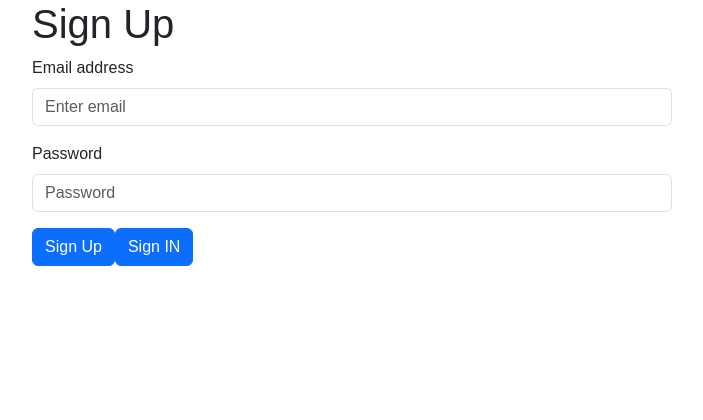
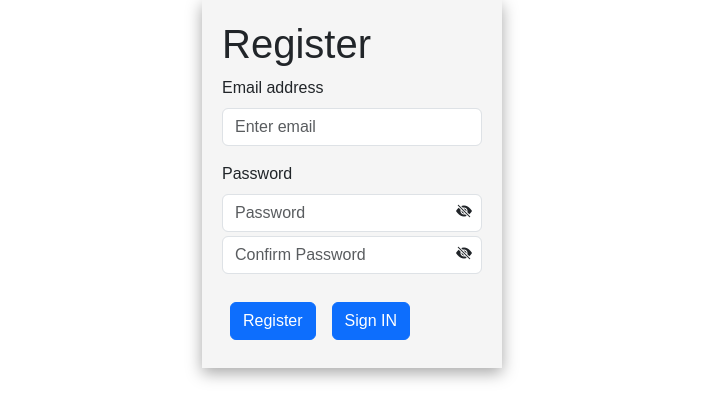
Before and after one commit to Naveenchinthakindi/Notestodo, a React (Create React App) app: page / in a window 1280 px wide. Shown: the top 420 px of the page, without its empty margins (288-991 px from the left). Built offline with nearby package versions, Linux system fonts and the light colour scheme.

Commit message:
added confirm password and show password icon

```diff
--- a/src/App.css
+++ b/src/App.css
@@ -11,6 +11,7 @@ body {
 .app {
   display: flex;
   height: 100vh;
+  margin: auto;
 }
 .dlt{
   background-color: #ccc;
@@ -27,6 +28,21 @@ body {
   width: 30vw;
 }
 
+.form{
+  background-color:whitesmoke;
+  width: auto;
+  max-width: 300px;
+  margin: auto;
+  padding: 20px;
+  box-shadow: rgba(0, 0, 0, 0.35) 0px 5px 15px;
+  /* text-align: center; */
+}
+.eye-icon{
+  position: relative;
+  transform: translateY(-50%);
+  left: 90%;
+  margin-top: -20px;
+}
 .sidebar {
   width: 20vw;
   background-color: #f4f4f4;
--- a/src/components/SignIn.jsx
+++ b/src/components/SignIn.jsx
@@ -7,6 +7,7 @@ import { useNavigate } from "react-router-dom";
 
 function SignIn() {
   const [user, setUser] = useState();
+  const [showPassword,setShowPassword] = useState(false);
   const navigate = useNavigate();
 
   const handleChange = (e) => {
@@ -42,8 +43,8 @@ function SignIn() {
   };
 
   return (
-    <Form className="w-50 m-auto" onSubmit={handleSubmit}>
-      <h1>Sign IN</h1>
+    <Form className="form" onSubmit={handleSubmit}>
+      <h1>Log In</h1>
       <Form.Group className="mb-3" controlId="formBasicEmail">
         <Form.Label>Email address</Form.Label>
         <Form.Control
@@ -59,14 +60,18 @@ function SignIn() {
         <Form.Control
           name="password"
           onChange={handleChange}
-          type="text"
+          type={showPassword?"text":"password"}
           placeholder="Password"
         />
+         <div className="eye-icon" onClick={()=>setShowPassword(!showPassword)}>
+            {showPassword&& <i class="bi bi-eye-fill"></i>}
+            {!showPassword && <i class="bi bi-eye-slash-fill"></i>}
+          </div>
       </Form.Group>
-      <Button variant="primary" type="submit">
-      Sign In
+      <Button className="d-block m-2" variant="primary" type="submit">
+      Log In
       </Button>
-      <Button variant="primary" onClick = {()=>navigate("/signup")}>Sign Up</Button>
+      <Button className="d-block m-2" variant="primary" onClick = {()=>navigate("/signup")}>Register</Button>
     </Form>
   );
 }
--- a/src/components/SignUp.jsx
+++ b/src/components/SignUp.jsx
@@ -4,10 +4,11 @@ import Form from "react-bootstrap/Form";
 import { database } from "../Firebase";
 import { createUserWithEmailAndPassword } from "firebase/auth";
 import { useNavigate } from "react-router-dom";
-import {set,ref} from 'firebase/database'
+import { set, ref } from "firebase/database";
 
 function SignIn() {
   const [user, setUser] = useState();
+  const [showPassword, setShowPassword] = useState(false);
   const navigate = useNavigate();
 
   const handleChange = (e) => {
@@ -19,6 +20,7 @@ function SignIn() {
   const handleSubmit = async (e) => {
     e.preventDefault();
 
+    if (user?.password === user?.confirmpass) {
       try {
         const userCredential = await createUserWithEmailAndPassword(
           database,
@@ -27,31 +29,25 @@ function SignIn() {
         );
 
         if (userCredential && userCredential.user) {
-
           await set(ref(database, `users/${userCredential.user.uid}`), {
             email: user?.email,
-          password:user?.password
-          // Add more user data as needed
+            password: user?.password,
           });
 
-        console.log("user uid ",userCredential?.user?.uid)
-        console.log("userCred ", userCredential);
           navigate("/notes");
         }
       } catch (error) {
-      alert(error.code)
+        alert(error.code);
         console.log("user Sign Up Error ", error, error.code);
       }
-    console.log("submit");
-    console.log("users ", user);
-
-    console.log(user?.email);
-    console.log(user?.password);
+    } else {
+      alert("password donot match");
+    }
   };
 
   return (
-    <Form className="w-50 m-auto" onSubmit={handleSubmit}>
-      <h1>Sign Up</h1>
+    <Form className="form" onSubmit={handleSubmit}>
+      <h1>Register</h1>
       <Form.Group className="mb-3" controlId="formBasicEmail">
         <Form.Label>Email address</Form.Label>
         <Form.Control
@@ -64,17 +60,47 @@ function SignIn() {
 
       <Form.Group className="mb-3" controlId="formBasicPassword">
         <Form.Label>Password</Form.Label>
+
         <Form.Control
           name="password"
           onChange={handleChange}
-          type="text"
+          type={showPassword ? "text" : "password"}
           placeholder="Password"
+          style={{ paddingRight: "2.5rem" }}
         />
+        <div
+          className="eye-icon"
+          onClick={() => setShowPassword(!showPassword)}
+        >
+          {showPassword && <i class="bi bi-eye-fill"></i>}
+          {!showPassword && <i class="bi bi-eye-slash-fill"></i>}
+        </div>
+
+        <Form.Control
+          name="confirmpass"
+          onChange={handleChange}
+          type={showPassword ? "text" : "password"}
+          placeholder="Confirm Password"
+          style={{ paddingRight: "2.5rem" }}
+        />
+        <div
+          className="eye-icon"
+          onClick={() => setShowPassword(!showPassword)}
+        >
+          {showPassword && <i class="bi bi-eye-fill"></i>}
+          {!showPassword && <i class="bi bi-eye-slash-fill"></i>}
+        </div>
       </Form.Group>
-      <Button variant="primary" type="submit">
-        Sign Up
+      <Button className="m-2" variant="primary" type="submit">
+        Register
       </Button>
-      <Button variant="primary" onClick={()=>navigate("/signin")}>Sign IN</Button>
+      <Button
+        className="m-2"
+        variant="primary"
+        onClick={() => navigate("/signin")}
+      >
+        Sign IN
+      </Button>
     </Form>
   );
 }
```
Lines whose indentation alone changed are shown as unchanged.
